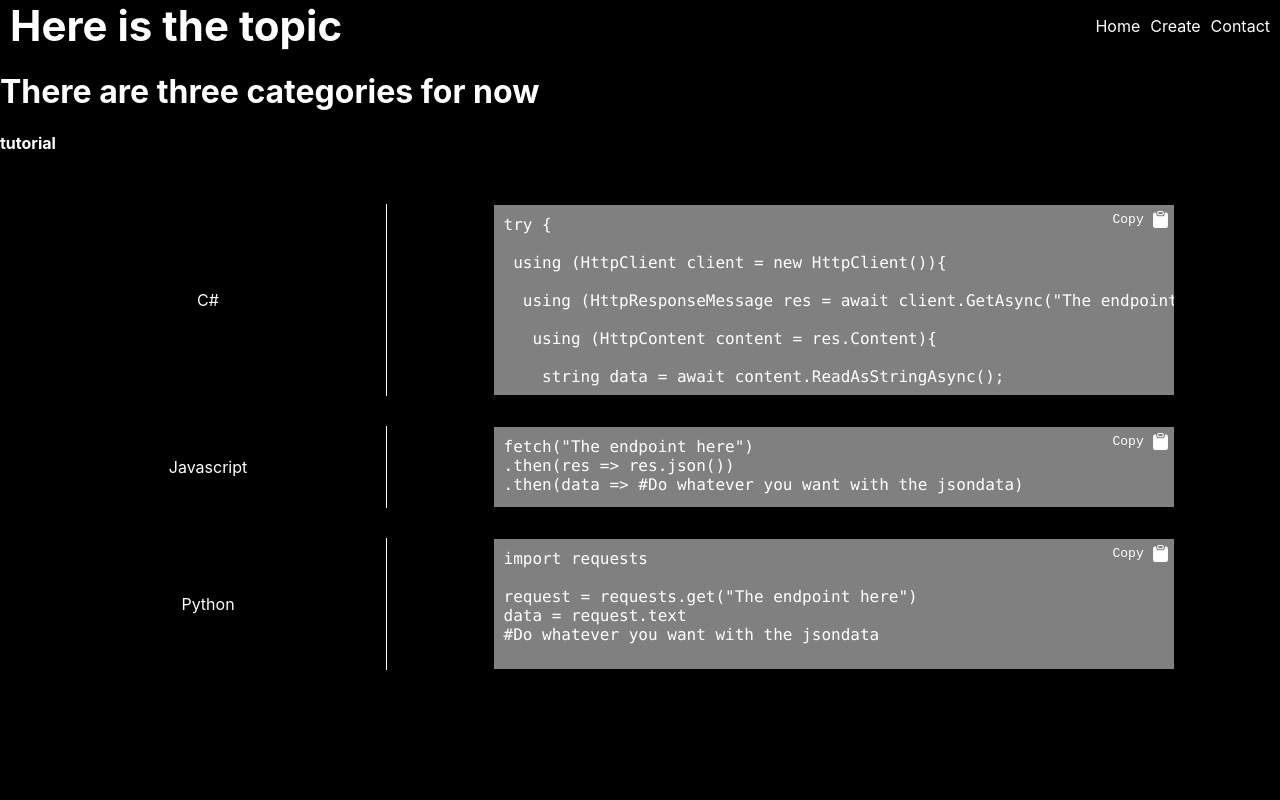
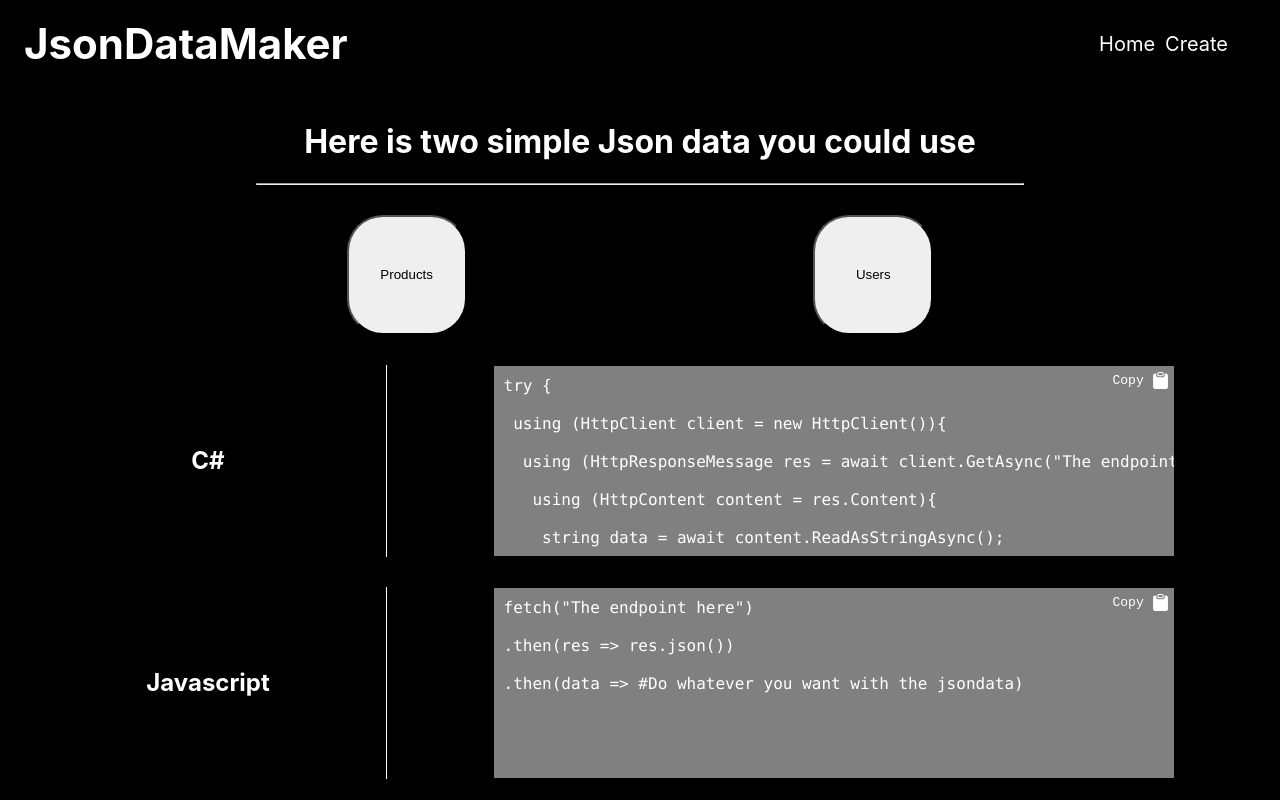
Before and after one commit to larrywongkahei/JsonDataMaker, a React (Create React App) app: page / in a window 1280 px wide. Shown: the top 800 px of the page. Built offline with nearby package versions, Linux system fonts and the light colour scheme.

Commit message:
Deleted contact page

```diff
--- a/src/Components/Contact.jsx
+++ /dev/null
@@ -1,7 +0,0 @@
-import React from "react";
-
-export function Contact(){
-    return(
-        <h1>This is contact page.</h1>
-    )
-}
--- a/src/Components/CustomJson.jsx
+++ b/src/Components/CustomJson.jsx
@@ -113,31 +113,30 @@ export function CustomJson(){
 
     const allButton = list.map((each, index) =>{return (
         <div>
-            {listToShow.includes(each)? <div style={{display:"flex", backgroundColor:"red", width:"130px", borderRadius:"50px", cursor:"pointer", justifyContent:"center"}} onClick={() => selectButton(each)} key={index}><p>{each}</p></div>
+            {listToShow.includes(each)? <div style={{display:"flex", backgroundColor:"darkslategrey", width:"130px", borderRadius:"50px", cursor:"pointer", justifyContent:"center"}} onClick={() => selectButton(each)} key={index}><p>{each}</p></div>
              :
             <div style={{display:"flex", backgroundColor:"grey", width:"130px", borderRadius:"50px", cursor:"pointer", justifyContent:"center"}} onClick={() => selectButton(each)} key={index}><p>{each}</p></div>}
         </div>
     )})
 
     return (
-        <div style={{paddingLeft:"20px", paddingRight:"20px", paddingBottom:"20px"}}>
-            <h1>
-                Please choose
-            </h1>
-            <div style={{display:"flex", justifyContent:"space-around"}}>
+        <div style={{paddingLeft:"120px", paddingRight:"120px", paddingBottom:"20px"}}>
+            <h2>
+                Choose
+            </h2>
+            <div style={{display:"flex", justifyContent:"space-around", flexWrap:"wrap", gap:"20px", marginLeft:"30px", marginRight:"30px"}}>
                 {allButton}
             </div>
             <div>
-                <h2>
+                <h2 style={{marginTop:"30px"}}>
                     Selected fields
                 </h2>
                 <ul>
                     {fieldsList}
                 </ul>
-
+                {lockFields ? <input type="submit" onClick={handleLockFields} value="Locked"/>
+            : <input type="submit" onClick={handleLockFields} value="Lock"/>}
             </div>
-            {lockFields ? <input type="submit" onClick={handleLockFields} value="Locked"/>
-            : <input type="submit" onClick={handleLockFields} value="Lock"/>}
             {lockFields ?
             <div style={{display:"flex", justifyContent:"space-around"}}>
                 <div style={{display:"flex", flexDirection:"column", textAlign:"center"}}>
@@ -151,10 +150,10 @@ export function CustomJson(){
                     <div style={listToShow.includes("Origin") ? {display:"block"} : {display : "none"}}> <p>Input Origin</p> <input type="text" value={showOrigin} onChange={originHandler} style={{borderRadius:"20px", height:"30px", width:"240px", textAlign:"center"}}/> </div>
                     <div style={listToShow.includes("Category") ? {display:"block"} : {display : "none"}}> <p>Input Category</p> <input type="text" value={showCategory} onChange={categoryHandler} style={{borderRadius:"20px", height:"30px", width:"240px", textAlign:"center"}}/> </div>
                     <div style={{display:"flex", justifyContent:"center", marginTop:"10px"}}>
-                        <input type="submit" onClick={ConfirmFields} value="Enter" style={listToShow.length > 0 ? {display:"block"} : {display:"none"}}/>
+                        <input type="submit" onClick={ConfirmFields} value="Enter" style={listToShow.length > 0 ? {display:"block", height:"45px", borderRadius:"30px", width:"89px"} : {display:"none"}}/>
                     </div>
                 </div>
-                <pre style={{backgroundColor:"grey", width:"480px", height:"230px", whiteSpace:"pre-wrap", overflow:"scroll", paddingTop:"10px", paddingLeft:"20px", paddingRight:"20px", paddingBottom:"10px", position:"relative", marginTop:"30px"}}>
+                <pre style={{backgroundColor:"grey", width:"480px", height:"320px", whiteSpace:"pre-wrap", overflow:"scroll", paddingTop:"10px", paddingLeft:"20px", paddingRight:"20px", paddingBottom:"10px", position:"relative", marginTop:"30px"}}>
                     <div style={{display:"flex", position:"absolute", top:"-6px", right:"5px", justifyItems:"center", alignItems:"center", cursor:"pointer"}} onClick={CopyToClipboard}>
                         <p>Copy </p>
                         <BsFillClipboardFill size={17}/>
--- a/src/Components/Home.jsx
+++ b/src/Components/Home.jsx
@@ -1,7 +1,9 @@
-import React from "react";
+import React, { useState } from "react";
 import { BsFillClipboardFill } from "react-icons/bs";
 
 export function Home(){
+
+    const [showTutorial, setShowTutorial] = useState("");
 
     const Csharp ="try {\n    using (HttpClient client = new HttpClient()){\n      using (HttpResponseMessage res = await client.GetAsync('The endpoint here')){\n        using (HttpContent content = res.Content){\n        string data = await content.ReadAsStringAsync();\n        // Do whatever you want with the jsondata\n        }\n      }\n    }\n  }\ncatch(Exception exception) {\nConsole.WriteLine(exception);\n}"
 
@@ -24,17 +26,39 @@ export function Home(){
         alert("Copied")
     }
 
+    function showTutorialButtonHandler(name){
+        setShowTutorial(name)
+    }
+
     return (
         <div>
-            <h1>
-                There are three categories for now
+            <h1 style={{textAlign:'center'}}>
+                Here is two simple Json data you could use
             </h1>
-            <h4>
-                tutorial
-            </h4>
+            <hr style={{marginLeft:"20%", marginRight:"20%", marginBottom:"30px"}}/>
+            <div style={{display:"flex", justifyContent:"space-evenly"}}>
+                <button style={{height:"120px", width:"120px", borderRadius:"30%"}} onClick={() => showTutorialButtonHandler("Products")}>
+                    Products
+                </button>
+                <button style={{height:"120px", width:"120px", borderRadius:"30%"}} onClick={() => showTutorialButtonHandler("Users")}>
+                    Users
+                </button>
+            </div>
+            {showTutorial != "" ?
+            <div style={{backgroundColor:"grey", marginLeft:"15%", marginRight:"15%", paddingTop:"10px", paddingBottom:"20px", paddingLeft:"40px", marginTop:"30px", borderRadius:"5px"}}>
+                <h3>
+                    Tutorial
+                </h3>
+                <p style={{fontSize:"18px"}}>
+                    Fetch all {showTutorial} : <code>https://imagesbackend.herokuapp.com/api/{showTutorial.toLowerCase()}</code>
+                </p>
+                <p style={{fontSize:"18px"}}>
+                    Fetch certain number of {showTutorial} : <code>https://imagesbackend.herokuapp.com/api/{showTutorial.toLowerCase()}/&#123;Number&#125;</code>
+                </p>
+            </div> : null}
             <table style={{width:"100%", borderSpacing:"30px"}}>
                 <tr>
-                    <td style={{textAlign:"center", width:"30%", borderRight:"1px solid white"}}>
+                    <td style={{textAlign:"center", width:"30%", borderRight:"1px solid white", fontSize:"24px", fontWeight:"bold"}}>
                         C#
                     </td>
                     <td>
@@ -62,37 +86,37 @@ export function Home(){
                     </td>
                 </tr>
                 <tr>
-                    <td style={{textAlign:"center", width:"30%", borderRight:"1px solid white"}}>
+                    <td style={{textAlign:"center", width:"10%", borderRight:"1px solid white", fontSize:"24px", fontWeight:"bold"}}>
                         Javascript
                     </td>
                     <td>
-                        <pre style={{width:"670px", backgroundColor:"grey", height:"70px", paddingLeft:"10px", paddingTop:"10px", margin:"auto", position:"relative"}}>
+                        <pre style={{width:"670px", backgroundColor:"grey", height:"180px", paddingLeft:"10px", paddingTop:"10px", margin:"auto", position:"relative"}}>
                             <div style={{display:"flex", position:"absolute", top:"-6px", right:"5px", justifyItems:"center", alignItems:"center", cursor:"pointer"}} onClick={Javascriptcopy}>
                                 <p>Copy </p>
                                 <BsFillClipboardFill size={17}/>
                             </div>
                             <code style={{backgroundColor:"grey"}}>
-                                fetch("The endpoint here")<br/>
-                                .then(res => res.json())<br/>
+                                fetch("The endpoint here")<br/><br />
+                                .then(res => res.json())<br/><br />
                                 .then(data => #Do whatever you want with the jsondata)
                             </code>
                         </pre>
                     </td>
                 </tr>
                 <tr>
-                    <td style={{textAlign:"center", width:"30%", borderRight:"1px solid white"}}>
+                    <td style={{textAlign:"center", width:"30%", borderRight:"1px solid white", fontSize:"24px", fontWeight:"bold"}}>
                         Python
                     </td>
                     <td>
-                        <pre style={{width:"670px", backgroundColor:"grey", height:"120px", paddingLeft:"10px", paddingTop:"10px", margin:"auto", position:"relative"}}>
+                        <pre style={{width:"670px", backgroundColor:"grey", height:"180px", paddingLeft:"10px", paddingTop:"10px", margin:"auto", position:"relative"}}>
                             <div style={{display:"flex", position:"absolute", top:"-6px", right:"5px", justifyItems:"center", alignItems:"center", cursor:"pointer"}} onClick={Pythoncopy}>
                                 <p>Copy </p>
                                 <BsFillClipboardFill size={17}/>
                             </div>
                             <code style={{backgroundColor:"grey"}}>
                             import requests<br /><br />
-                            request = requests.get("The endpoint here")<br />
-                            data = request.text<br />
+                            request = requests.get("The endpoint here")<br /><br />
+                            data = request.text<br /><br />
                             #Do whatever you want with the jsondata
                             </code>
                         </pre>
--- a/src/Components/NavBar.jsx
+++ b/src/Components/NavBar.jsx
@@ -3,19 +3,16 @@ import { Link } from "react-router-dom";
 
 export function NarBar(){
     return (
-        <div style={{display:"flex", justifyContent:"space-between", alignItems:"center", paddingLeft:"10px", color:"white"}}>
+        <div style={{display:"flex", justifyContent:"space-between", alignItems:"center", paddingLeft:"24px", paddingTop:"18px", paddingBottom:"32px", color:"white", paddingRight:"32px"}}>
             <Link to={"/"} style={{fontSize:"42px", fontWeight:"bold", textDecoration:"none", color:"white"}}>
-                Here is the topic
+                JsonDataMaker
             </Link>
             <div style={{paddingRight:"10px"}}>
                 <a>
-                    <Link to={"/"} style={{textDecoration:"none", paddingRight:"10px", color:"white"}}>Home</Link>
+                    <Link to={"/"} style={{textDecoration:"none", paddingRight:"10px", color:"white", fontSize:"20px"}}>Home</Link>
                 </a>
                 <a>
-                    <Link to={"/customjson"} style={{textDecoration:"none", paddingRight:"10px", color:"white"}}>Create</Link>
-                </a>
-                <a>
-                    <Link to={"/contact"} style={{textDecoration:"none", color:"white"}}>Contact</Link>
+                    <Link to={"/customjson"} style={{textDecoration:"none", paddingRight:"10px", color:"white", fontSize:"20px"}}>Create</Link>
                 </a>
             </div>
         </div>
--- a/src/index.css
+++ b/src/index.css
@@ -5,6 +5,7 @@ body {
     sans-serif;
   -webkit-font-smoothing: antialiased;
   -moz-osx-font-smoothing: grayscale;
+  min-width: 960px;
 }
 
 code {
```
